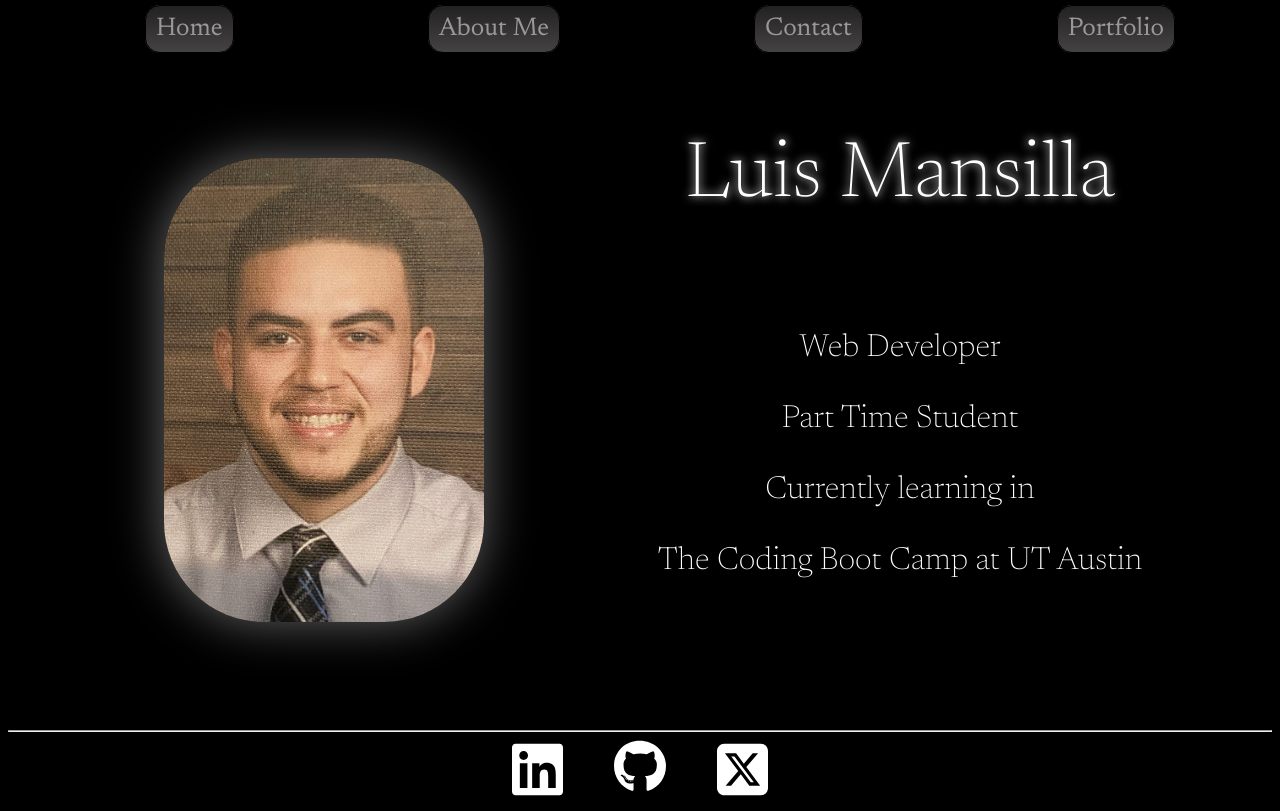
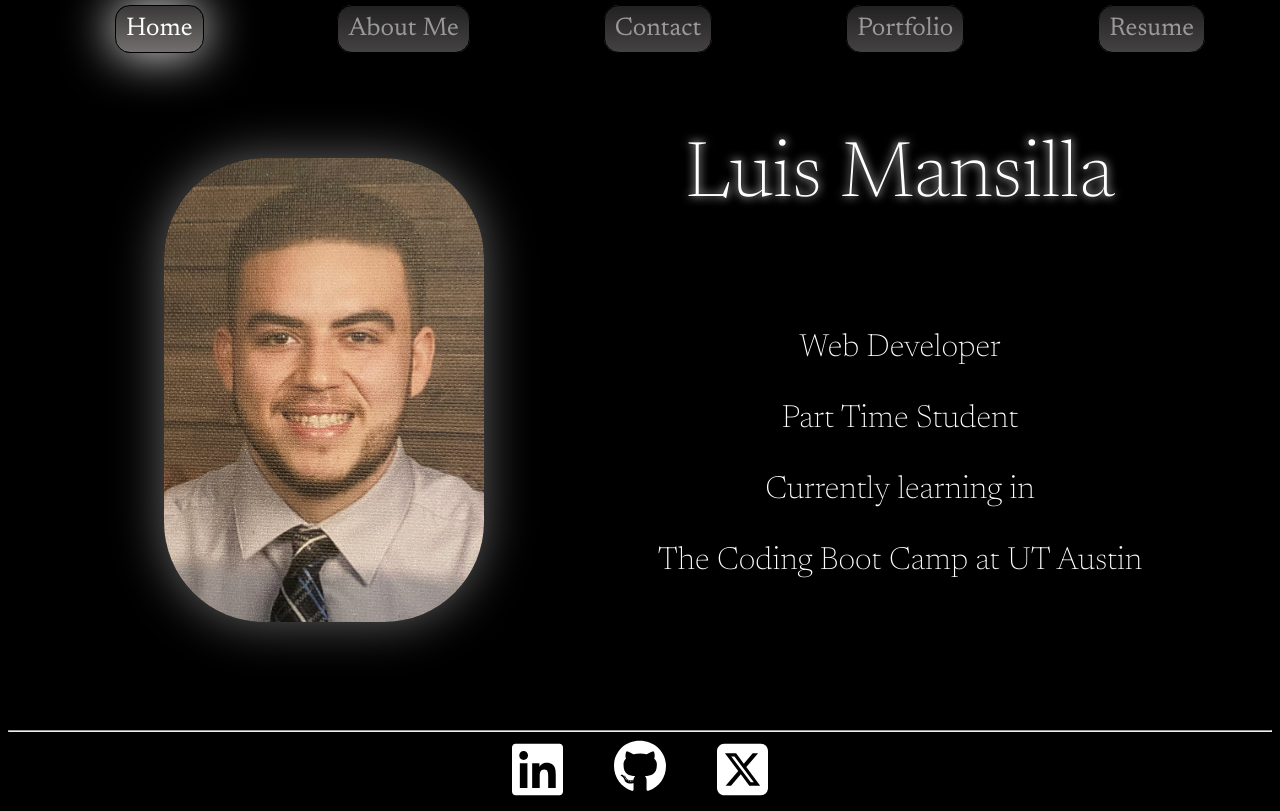
Before and after one commit to lmansilla92/mansilla-react-portfolio, a React (Vite) app: page / in a window 1280 px wide. Built offline with nearby package versions, Linux system fonts and the light colour scheme.

Commit message:
Add ternary operator in Navigation component to make nav buttons active when selected and currentPage equals path name

```diff
--- a/src/components/Form.jsx
+++ b/src/components/Form.jsx
@@ -65,7 +65,7 @@ export default function Form() {
                     name='email'
                     id='email'
                     onChange={handleChange}
-                    autoComplete={placeHolder[1]}
+                    autoComplete='email'
                     required
                 ></input>
                 {inputError && <div style={{ color: 'red' }}>{inputError}</div>}
--- a/src/components/Navigation.jsx
+++ b/src/components/Navigation.jsx
@@ -1,29 +1,37 @@
 import { Link, useLocation } from 'react-router-dom';
 
 function Navigation () {
+    // store current page's path name to currentPage variable
     const currentPage = useLocation().pathname;
+    console.log('currentPage', currentPage);
 
     return (
         <nav className="main-nav">
             <ul className="main-links">
                 <li>
-                    <Link to='/' className='main-button'>
+                    {/* Using ternary operator to make nav button active when current page equals pathname */}
+                    <Link to='/' className={currentPage === '/' ? 'main-button active' : 'main-button'}>
                         Home
                     </Link>
                 </li>
                 <li>
-                    <Link to='/about' className='main-button'>
+                    <Link to='/about' className={currentPage === '/about' ? 'main-button active' : 'main-button'}>
                         About Me
                     </Link>
                 </li>
                 <li>
-                    <Link to='/contact' className='main-button'>
+                    <Link to='/contact' className={currentPage === '/contact' ? 'main-button active' : 'main-button'}>
                         Contact
                     </Link>
                 </li>
                 <li>
-                    <Link to='/portfolio' className='main-button'>
+                    <Link to='/portfolio' className={currentPage === '/portfolio' ? 'main-button active' : 'main-button'}>
                         Portfolio
+                    </Link>
+                </li>
+                <li>
+                    <Link to='/resume' className={currentPage === '/resume' ? 'main-button active' : 'main-button'}>
+                        Resume
                     </Link>
                 </li>
             </ul>
```
